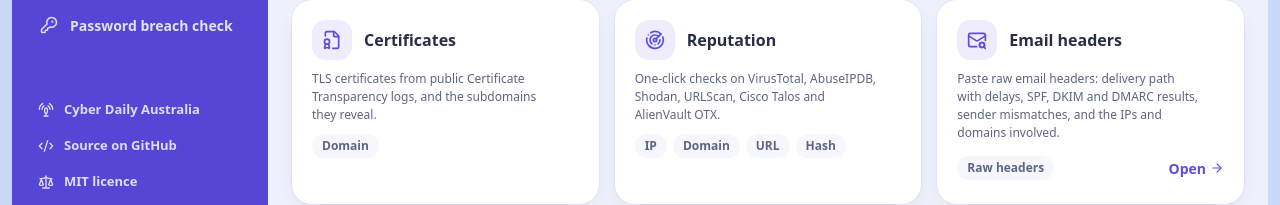
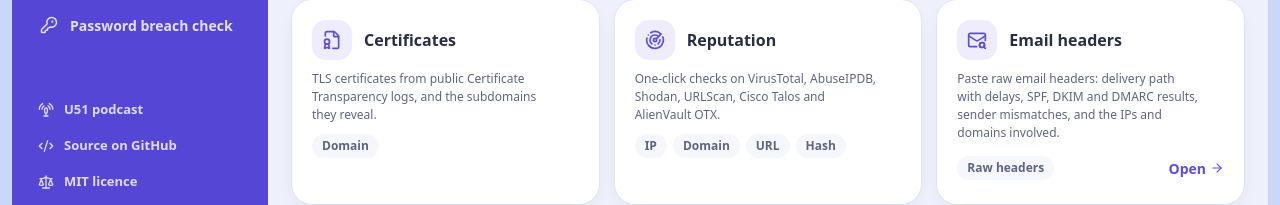
Before and after one commit to ajith-at/cyber-toolkit, a plain HTML site: page index.html in a window 1280 px wide. Shown: the part 507-712 px from the top of the page. Drawn offline with Linux system fonts and the light colour scheme.

Commit message:
Rename podcast link to U51 podcast

```diff
--- a/index.html
+++ b/index.html
@@ -30,7 +30,7 @@
       </nav>
       <div class="rail-foot">
         <ul class="rail-links">
-          <li><a href="https://u51.org/" title="Cyber Daily Australia podcast" data-podcast-link><span data-icon="podcast"></span>Cyber Daily Australia</a></li>
+          <li><a href="https://u51.org/" title="U51 podcast" data-podcast-link><span data-icon="podcast"></span>U51 podcast</a></li>
           <li><a href="https://github.com/ajith-at/cyber-toolkit" target="_blank" rel="noopener noreferrer"><span data-icon="code-xml"></span>Source on GitHub</a></li>
           <li><a href="https://github.com/ajith-at/cyber-toolkit/blob/main/LICENSE" target="_blank" rel="noopener noreferrer"><span data-icon="scale"></span>MIT licence</a></li>
         </ul>
@@ -50,7 +50,7 @@
             <h1 id="view-title">All tools</h1>
             <p class="caption" id="view-caption"></p>
           </div>
-          <a class="icon-btn podcast-compact" href="https://u51.org/" aria-label="Cyber Daily Australia podcast" title="Cyber Daily Australia podcast" data-podcast-link><span data-icon="podcast"></span></a>
+          <a class="icon-btn podcast-compact" href="https://u51.org/" aria-label="U51 podcast" title="U51 podcast" data-podcast-link><span data-icon="podcast"></span></a>
           <button type="button" class="switch switch-compact" role="switch" aria-checked="false" aria-label="Dark mode" data-theme-toggle>
             <span class="switch-icon" data-icon="moon"></span>
             <span class="track"><span class="knob"></span></span>
@@ -79,7 +79,7 @@
         <footer class="site-foot">
           <p class="caption">Lookups go directly to rdap.org, Google Public DNS, Cloudflare DNS, Cert Spotter and Have I Been Pwned.</p>
           <p class="foot-links">
-            <a href="https://u51.org/" data-podcast-link>Cyber Daily Australia podcast</a>
+            <a href="https://u51.org/" data-podcast-link>U51 podcast</a>
             <a href="https://github.com/ajith-at/cyber-toolkit" target="_blank" rel="noopener noreferrer">Source on GitHub</a>
             <a href="https://github.com/ajith-at/cyber-toolkit/blob/main/LICENSE" target="_blank" rel="noopener noreferrer">MIT licence</a>
           </p>
```
